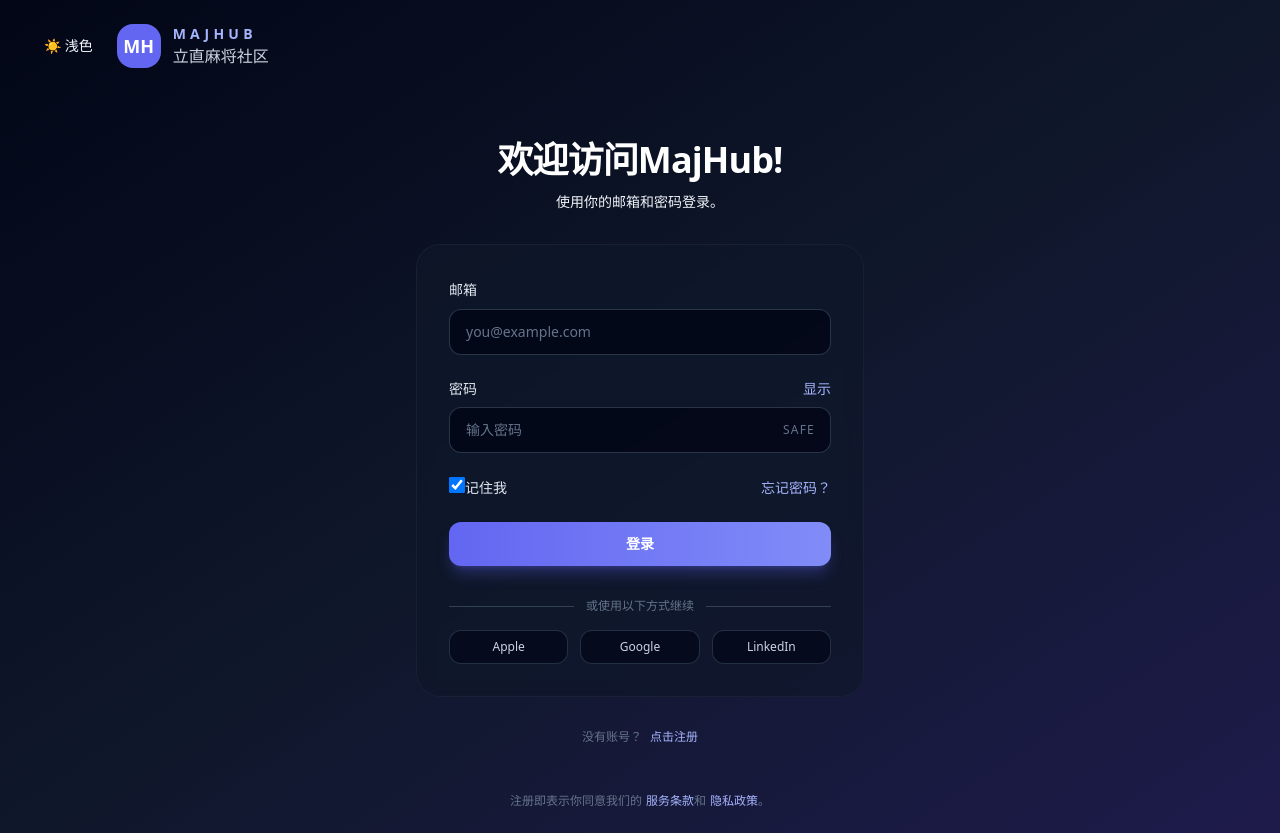
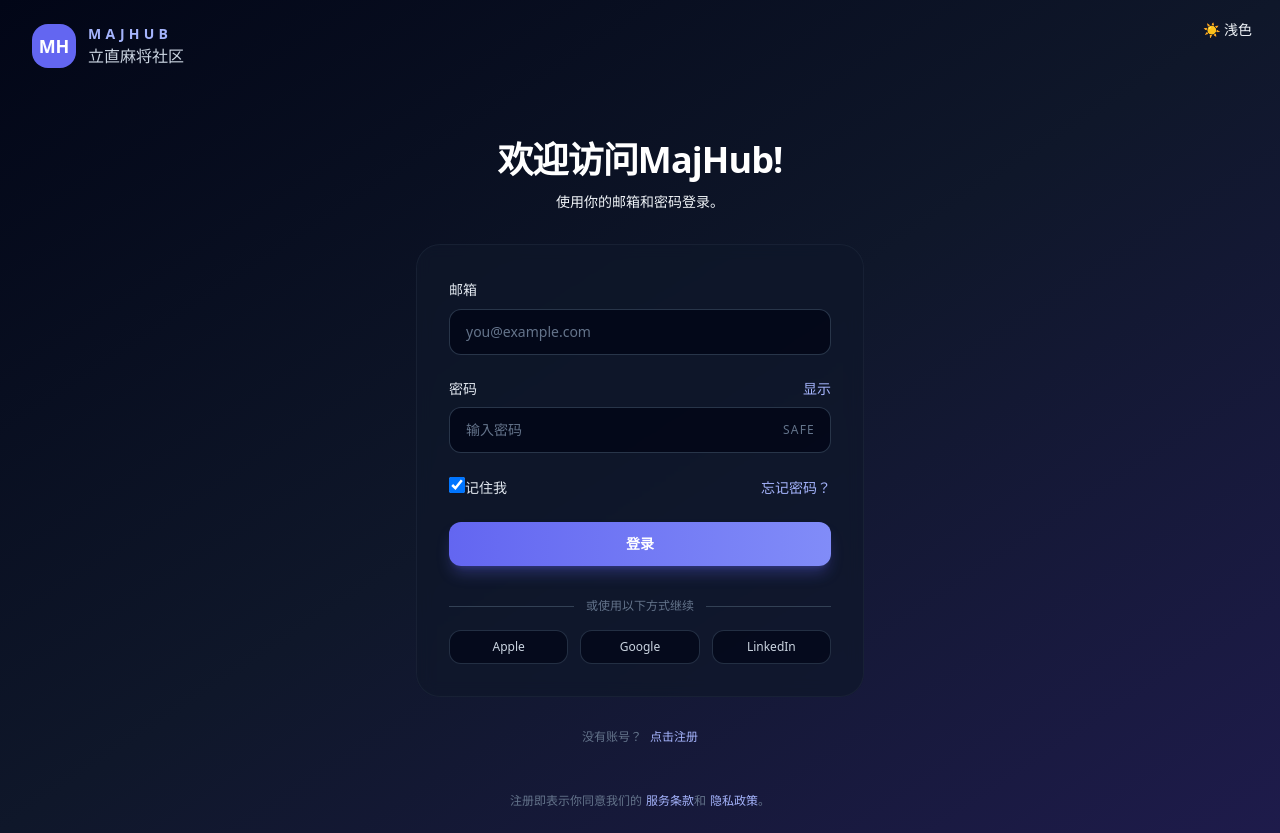
Before and after one commit to dyc360/Riichi-Mahjong-Community-Platform, a React (Vite) app in the folder FrontEnd/: page /login in a window 1280 px wide. Built offline with nearby package versions, Linux system fonts and the light colour scheme.

Commit message:
fix(ToggleTheme) fix theme switch bug

```diff
--- a/FrontEnd/src/components/loginComp.tsx
+++ b/FrontEnd/src/components/loginComp.tsx
@@ -65,10 +65,7 @@
 // Shows the MajHub badge so the page always feels branded.
 export function BrandHeader() {
   return (
-    <header className="flex items-center gap-3 px-8 py-6">
-      {/*主题切换按钮*/}
-      <ThemeToggle />
-
+    <header className="flex items-center gap-3 px-8 py-6 relative">
       <div className="flex h-11 w-11 items-center justify-center rounded-2xl bg-indigo-500 text-lg font-bold text-white shadow-glow">
         MH
       </div>
@@ -77,6 +74,10 @@
           MajHub
         </span>
         <span className="text-base text-slate-700 dark:text-slate-300">立直麻将社区</span>
+      </div>
+      {/*主题切换按钮*/}
+      <div className="absolute right-4 top-4">
+        <ThemeToggle />
       </div>
     </header>
   )
```
